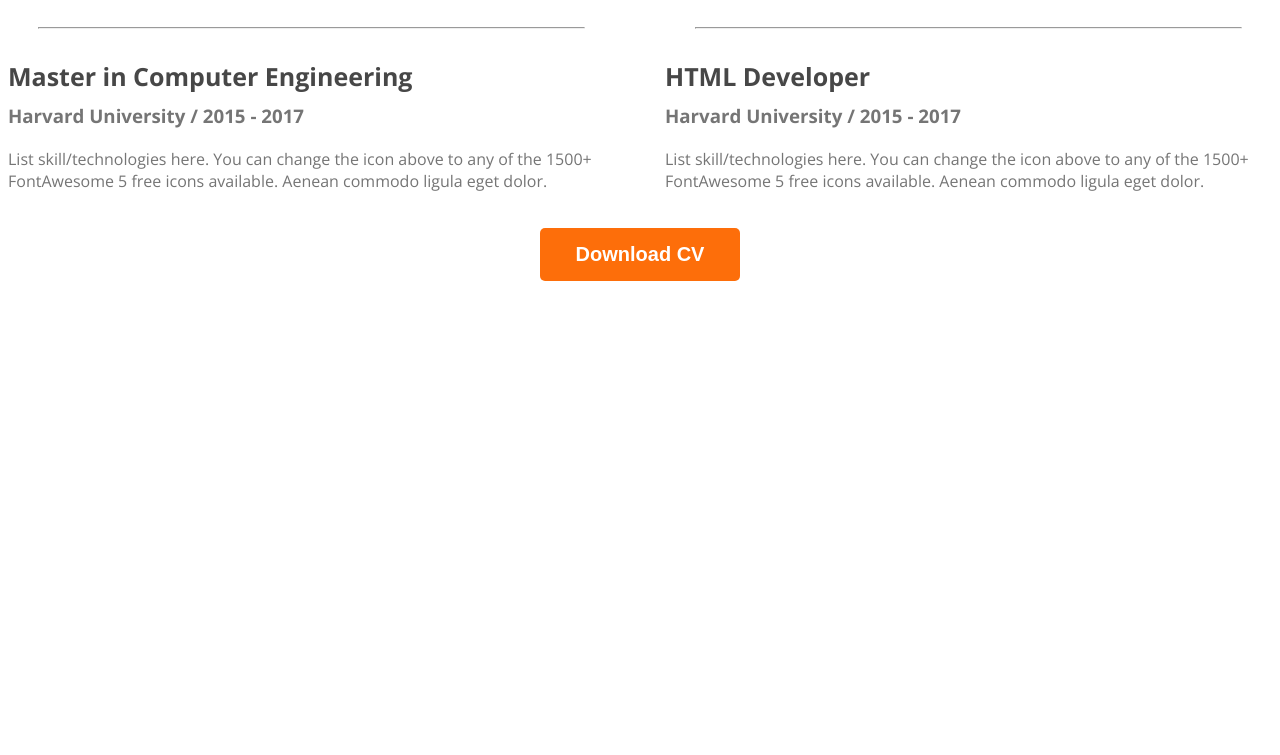
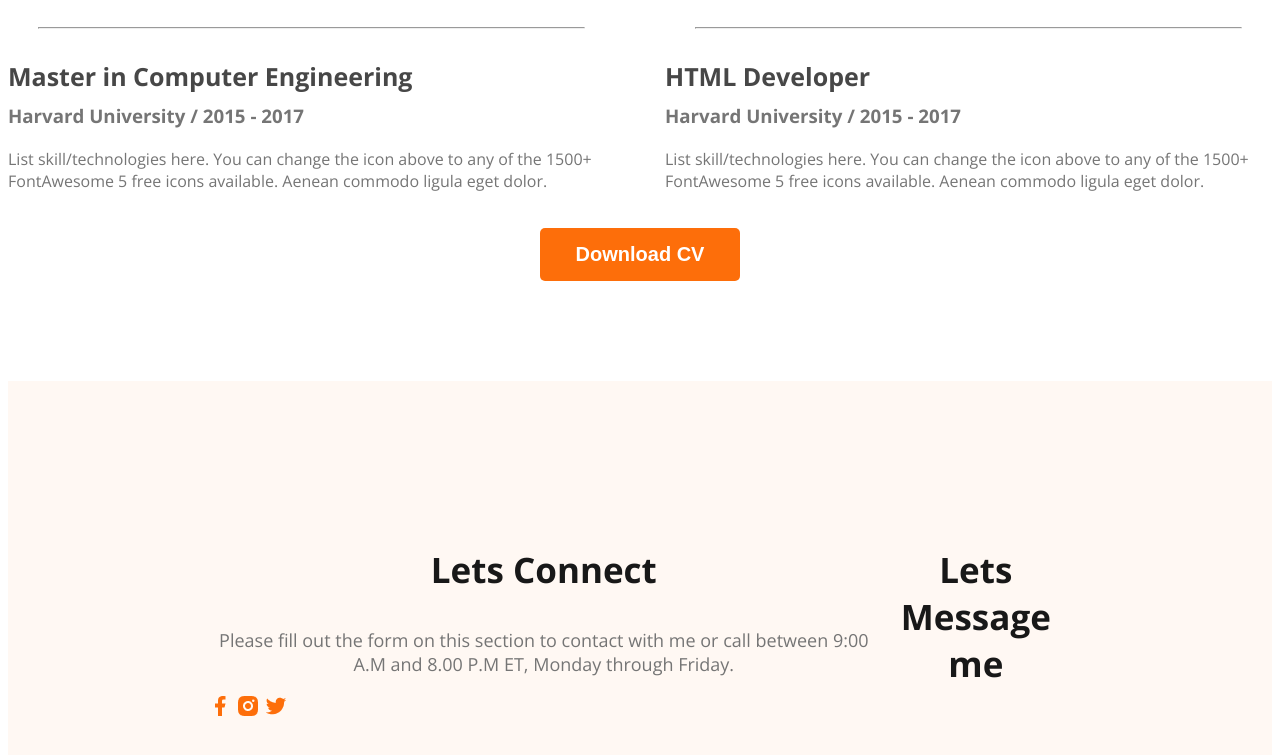
Before and after one commit to Mdsajit/developer-portfolio-one, a plain HTML site: page index.html in a window 1280 px wide. Shown: the part 2841-3596 px from the top of the page. Before the commit the page ends 3142 px from the top, so only its background shows below. Drawn offline with nearby package versions, Linux system fonts and the light colour scheme.

Commit message:
added footer section

```diff
--- a/index.html
+++ b/index.html
@@ -140,7 +140,20 @@
         </section>
     </main>
     <footer>
-
+        <div class="footer-column">
+            <h3 class="section-title">Lets Connect</h3>
+            <p class="section-description">
+                Please fill out the form on this section to contact with me or call between 9:00 A.M and 8.00 P.M ET, Monday through Friday.
+            </p>
+            <div class="social-links">
+                <a href=""><img src="images/icons/facebook.png" alt=""></a>
+                <a href=""><img src="images/icons/insta.png" alt=""></a>
+                <a href=""><img src="images/icons/twitter.png" alt=""></a>
+            </div>
+        </div>
+        <div class="footer-column">
+            <h3 class="section-title">Lets Message me</h3>
+        </div>
     </footer>
 </body>
 </html>
--- a/style.css
+++ b/style.css
@@ -185,3 +185,11 @@ main section {
     text-align: center;
     margin: 20px 0;
 }
+
+/*footer style*/
+footer {
+    display: flex;
+    background: #FFF8F3;
+    padding: 130px 200px;
+    margin-top: 100px;
+}
```
